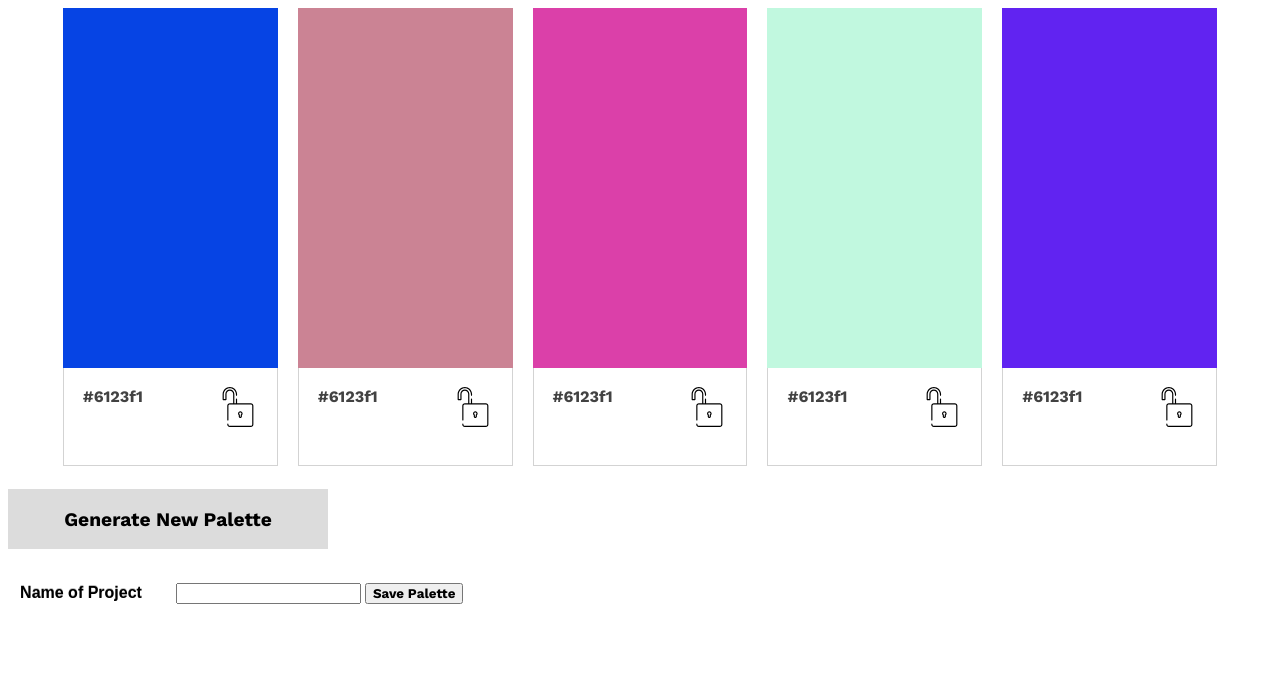
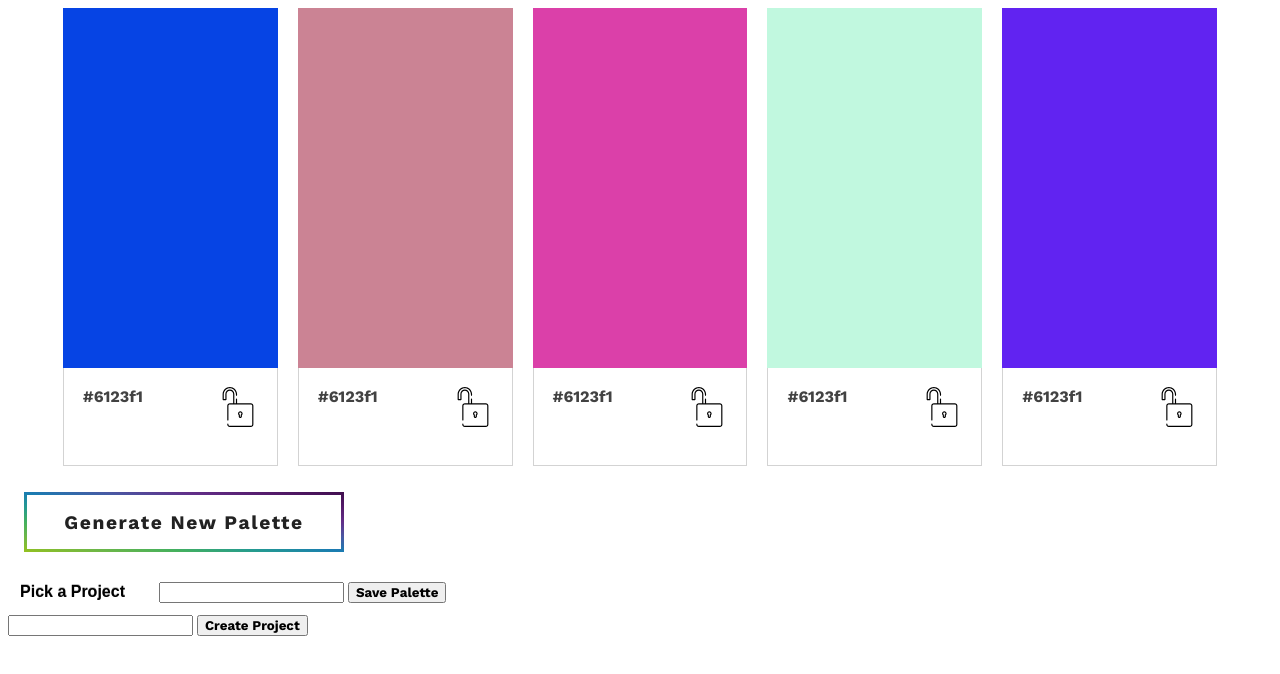
Before and after one commit to farmermel/pwa-palette-lab, a website: page public/index.html in a window 1280 px wide. Shown: the part 80-754 px from the top of the page. Drawn offline with nearby package versions, Linux system fonts and the light colour scheme.

Commit message:
Add form for creating project

```diff
--- a/public/index.html
+++ b/public/index.html
@@ -50,14 +50,20 @@
         </div>
       </div>
     </section>
-    <button class="generate-palette"
+    <button class="generate-palette button"
             onclick="generatePalette()">Generate New Palette</button>
-    <form>
-      <select name="" id="project-select">
-        <option value="project">Name of Project</option>
+    <form onsubmit="savePalette(event)">
+      <select id="project-select">
+        <option value="project">Pick a Project</option>
       </select>
       <input type="text" />
-      <button onsubmit="savePalette()">Save Palette</button>
+      <button>Save Palette</button>
+    </form>
+    <form onsubmit="createProject(event)">
+      <label for="create-project">
+        <input type="text" id="create-project" />
+      </label>
+      <button>Create Project</button>
     </form>
     <script>window.jQuery || document.write('<script src="/jquery/jquery.js"><\/script>')</script>
     <script src="js/scripts.js" type="text/javascript"></script>
```
